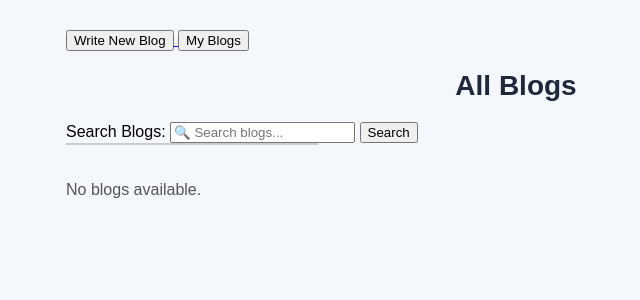
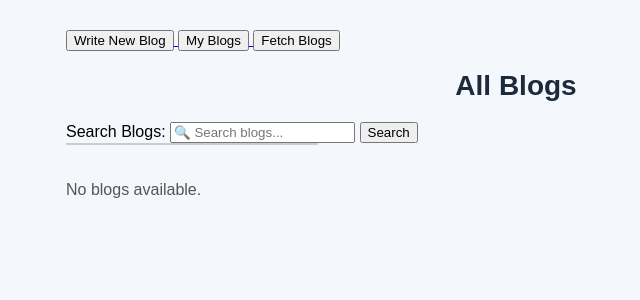
Before and after one commit to Nishi-Bagri/django_registration_project, a Django app: template blog/templates/blog/blog_list.html in a window 1280 px wide. Shown: the part 74-374 px from the top of the page, without its empty margins (124-764 px from the left). Run offline with Django 5.2, Linux system fonts and the light colour scheme; the template is opened without the code that fills it, so the values that code supplies are empty.

Commit message:
Fetching done

```diff
--- a/blog/templates/blog/blog_list.html
+++ b/blog/templates/blog/blog_list.html
@@ -21,6 +21,10 @@
     <button>Pending Blogs</button>
 </a>
 {% endif %}
+
+<!-- ✅ ADD THIS BUTTON -->
+<button onclick="fetchPosts()">Fetch Blogs</button>
+
 </div>
 
 <!---Page Header-->
@@ -88,4 +92,21 @@
 {% endfor %}
 </div>
 
+<script>
+function fetchPosts() {
+    console.log("CLICK WORKING");
+
+    fetch("/blog/fetch/")
+    .then(response => response.json())
+    .then(data => {
+        alert("Blogs fetched!");
+        location.reload();
+    })
+    .catch(error => {
+        console.log(error);
+        alert("Error");
+    });
+}
+</script>
+
 {% endblock %}
--- a/blog/views.py
+++ b/blog/views.py
@@ -411,8 +411,3 @@ def fetch_posts(request):
     return HttpResponse(
         f"Automation Done! Created: {created_count}, Updated: {updated_count}"
     )
-
-# Existing blog list view (example)
-def blog_list(request):
-    blogs = Blog.objects.filter(status='approved')  # only approved visible
-    return render(request, 'blog_list.html', {'blogs': blogs})
--- a/static/js/main.js
+++ b/static/js/main.js
@@ -102,4 +102,34 @@ document.addEventListener("DOMContentLoaded", function () {
       }, 300); // ✅ correct position
     });
   }
+  // 🚀 ADD THIS CODE HERE (JUST BEFORE FINAL }); )
+
+  const fetchBtn = document.getElementById("fetchBtn");
+
+  if (fetchBtn) {
+    fetchBtn.addEventListener("click", function () {
+      console.log("Fetch button clicked");
+
+      fetchBtn.innerText = "Fetching...";
+      fetchBtn.disabled = true;
+
+      fetch("/blog/fetch/")
+        .then((response) => {
+          if (!response.ok) throw new Error("Network error");
+          return response.json();
+        })
+        .then((data) => {
+          console.log("Fetch response:", data);
+          alert(`Created: ${data.created}, Updated: ${data.updated}`);
+          location.reload();
+        })
+        .catch((error) => {
+          console.error("Error:", error);
+          alert("Error fetching blogs");
+
+          fetchBtn.innerText = "Fetch Blogs";
+          fetchBtn.disabled = false;
+        });
+    });
+  }
 });
```
Also changed, not shown: 1 other file.
